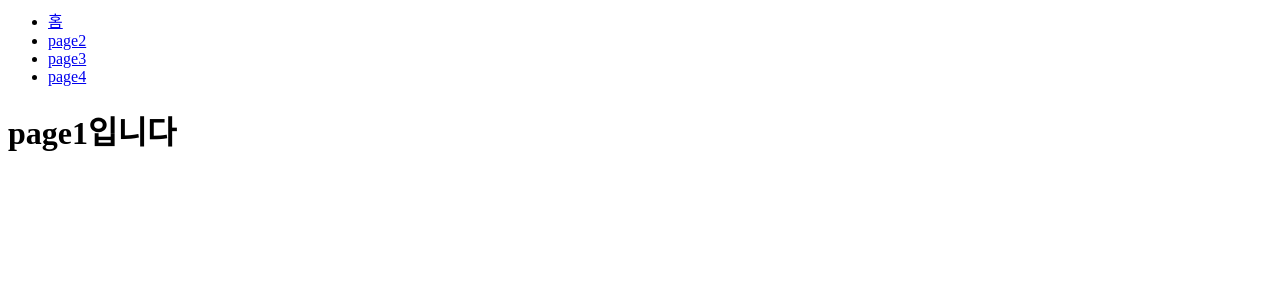
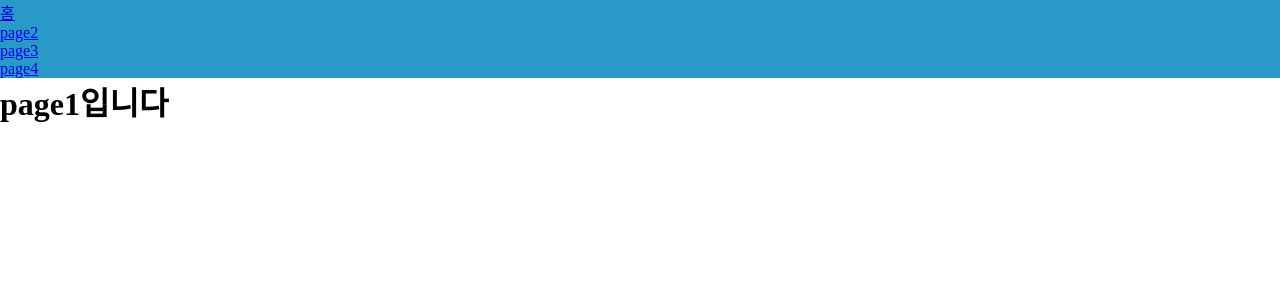
Before and after one commit to Jeongjjuna/hanium-calldrone, a Django app: page /app1/page1 in a window 1280 px wide. Shown: the top 300 px of the page. Run offline with Django 4.2, Linux system fonts and the light colour scheme.

Commit message:
settings style.css

```diff
--- /dev/null
+++ b/web/calldrone/app1/static/app1/css/style.css
@@ -0,0 +1,3 @@
+*{margin: 0; padding: 0; box-sizing: border-box; font-family: 'YeolrinGothic-Light';}
+
+div {color: rgb(255, 153, 0); background-color: rgb(41, 154, 199);}
--- a/web/calldrone/app1/templates/app1/base.html
+++ b/web/calldrone/app1/templates/app1/base.html
@@ -1,9 +1,12 @@
+{% load static %}
+
 <html lang="en">
 <head>
     <meta charset="UTF-8">
     <meta http-equiv="X-UA-Compatible" content="IE=edge">
     <meta name="viewport" content="width=device-width, initial-scale=1.0">
-    <title>Document</title>
+    <link rel="stylesheet" href="{% static 'app1/css/style.css' %}">
+    <title>calldrone</title>
 </head>
 <body>
 
```
